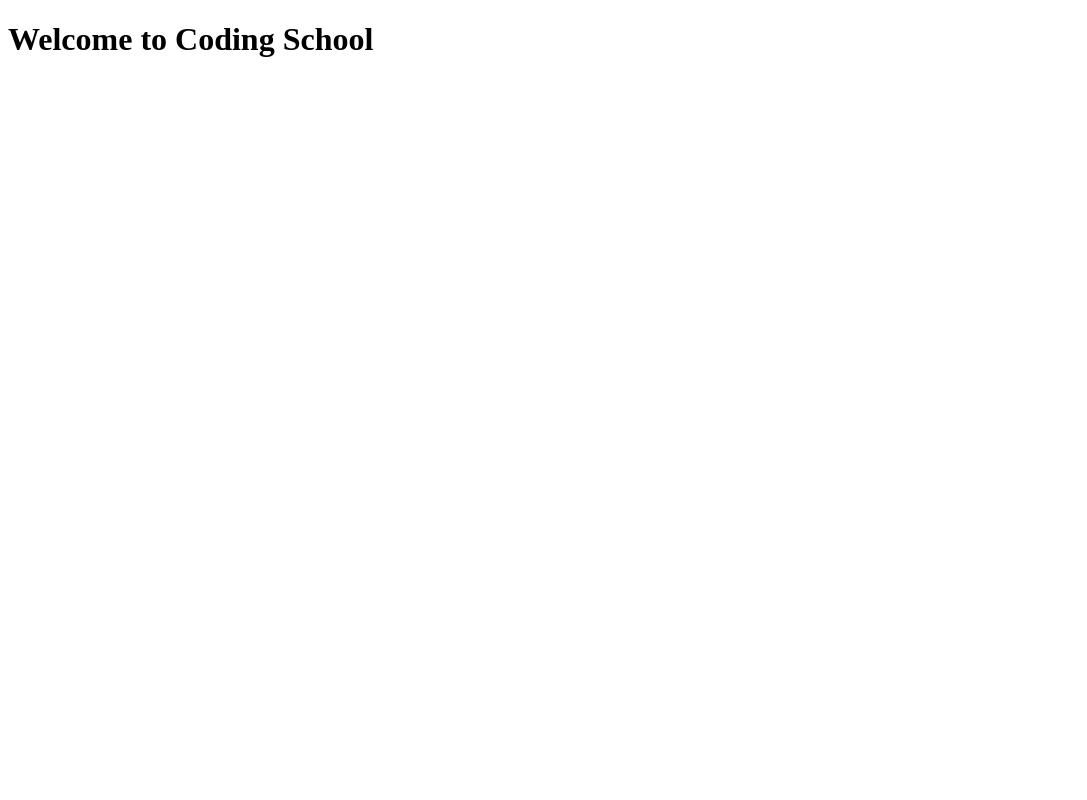
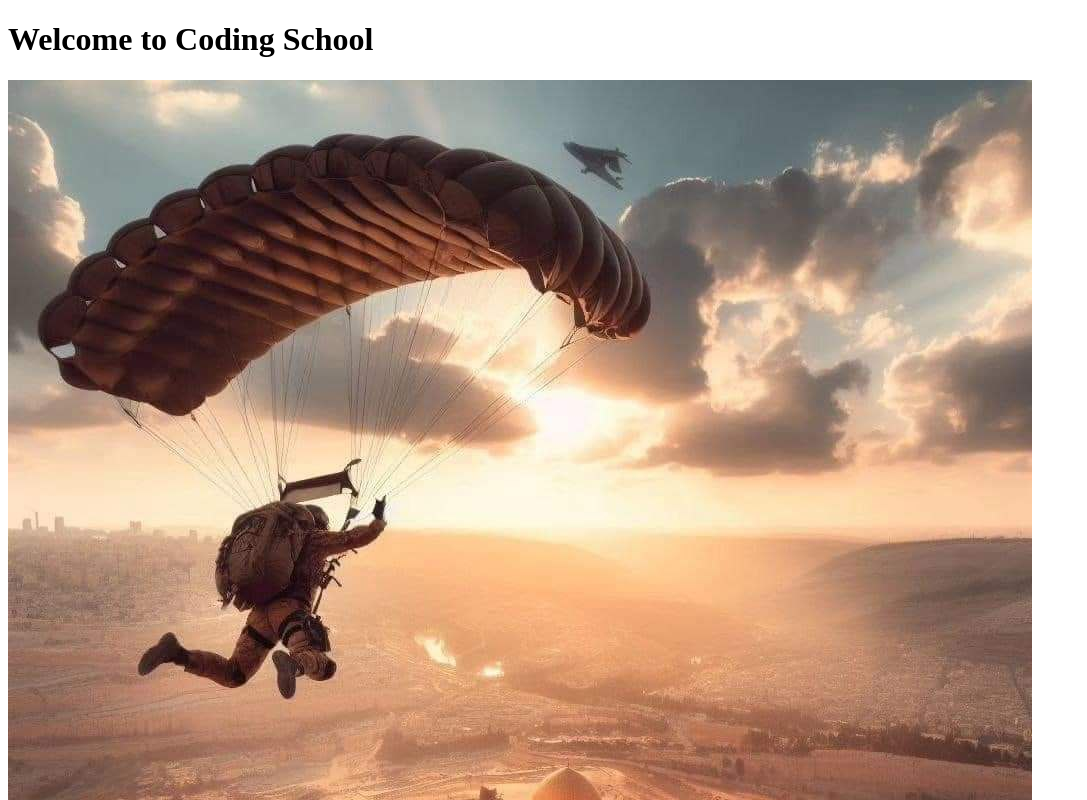
Before and after one commit to JaafarAbdalmajeed/FBE, a plain HTML site: page index.html in a window 1280 px wide. Shown: the top 800 px of the page, without its empty margins (0-1087 px from the left). Drawn offline with Linux system fonts and the light colour scheme.

Commit message:
change on file html

```diff
--- a/index.html
+++ b/index.html
@@ -7,6 +7,8 @@
 </head>
 <body>
     <h1>Welcome to Coding School</h1>
-
+    <div class="image">
+        <img src="eac11694-b176-43f1-9f3a-ea0f69ad67f5.jpeg">
+    </div>
 </body>
 </html>
```
